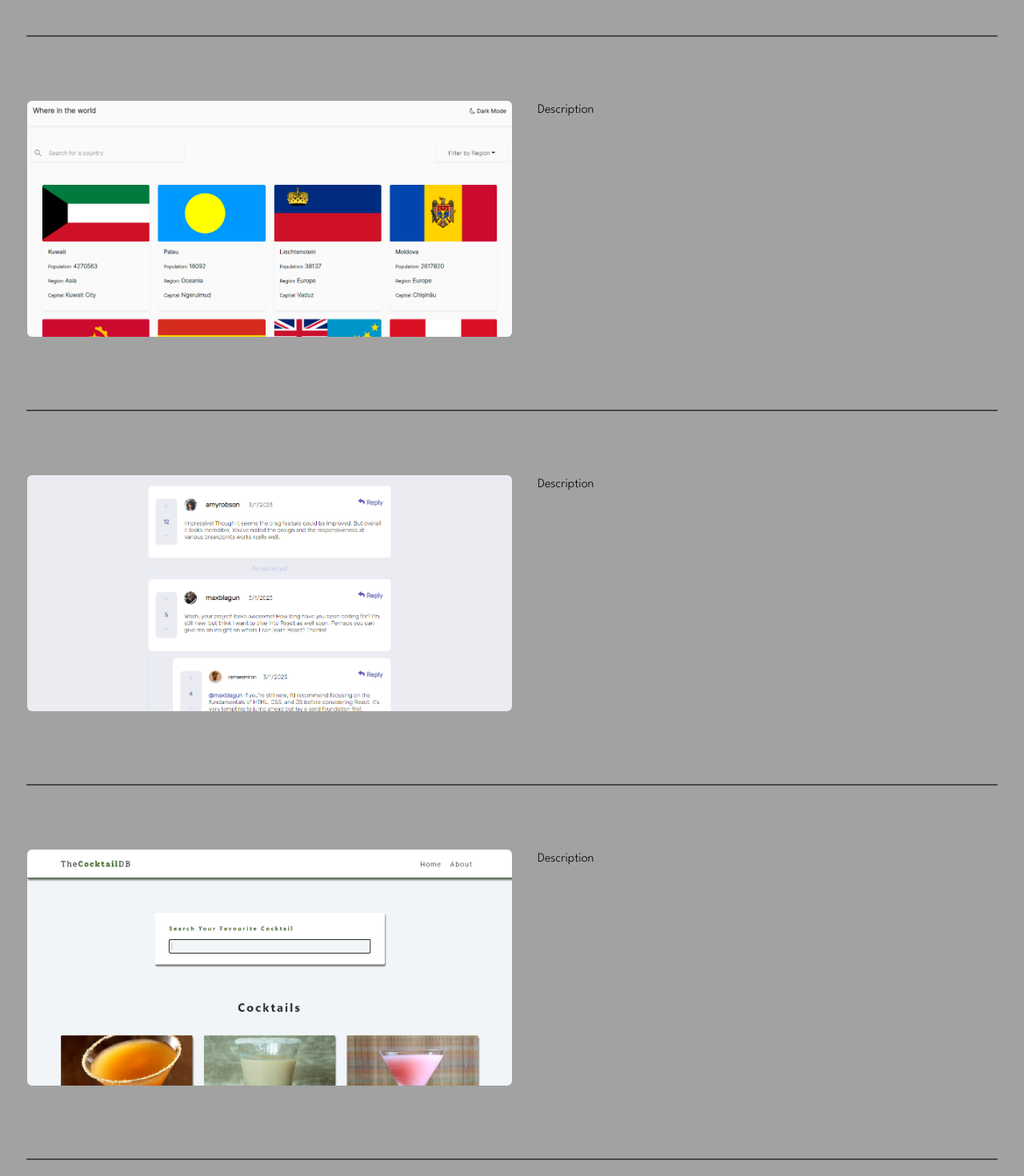
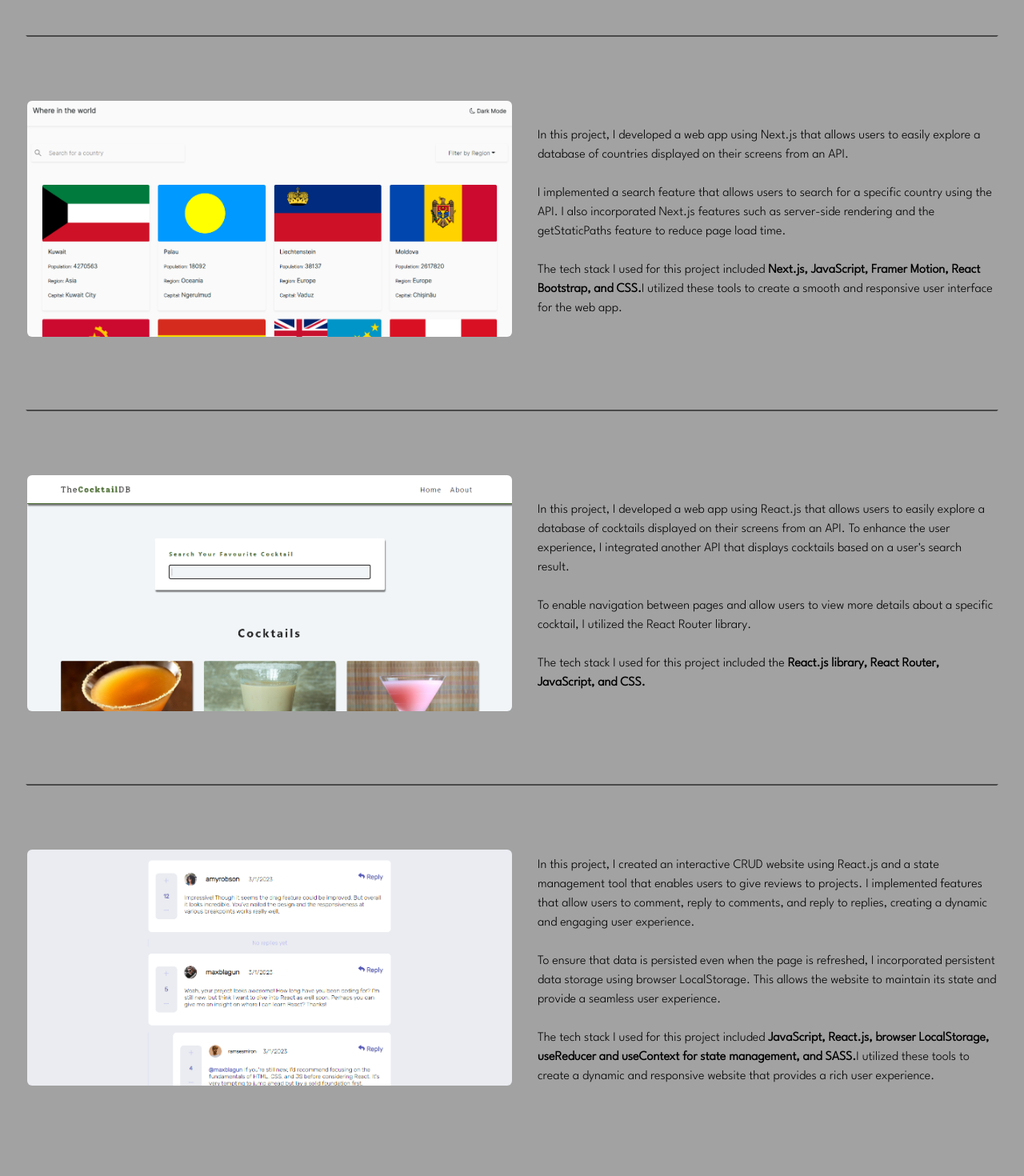
Before and after one commit to SiR-PENt/folio-me, a Next.js app: page / in a window 1280 px wide. Shown: the part 1800-3270 px from the top of the page at 80% size. Built offline with nearby package versions, Linux system fonts and the light colour scheme.

Commit message:
portfolio descriptions

```diff
--- a/components/About.jsx
+++ b/components/About.jsx
@@ -1,6 +1,6 @@
-import { motion } from 'framer-motion';
+import { motion } from 'framer-motion'
 import { useRef } from 'react';
-import Test from './Test';
+
 export function Header( { children } ) {
 
     return (
@@ -18,9 +18,10 @@ export default function Profile() {
     const scrollRef = useRef(null);
 
     return (
-        <section className='py-20 md:py-0 lg:h-screen md:flex md:items-center md:justify-center'>
+        <section
+        className='py-20 md:py-0 lg:h-screen md:flex md:items-center md:justify-center'>
         <div className='z-20 -rotate-[8deg] w-[110%] bg-primary h-96 absolute -top-36 mt-2'/>
-              <Test/>
+              {/* <Test/> */}
         <motion.div
          viewport={{ root: scrollRef }}
          className='px-8 relative z-30'>
--- a/components/Contact.jsx
+++ b/components/Contact.jsx
@@ -31,33 +31,33 @@ export default function Contact() {
             <div>
                 <div className="flex justify-center">
                <p className="md:text-2xl transition-color ease-out duration-300
-                 font-bold tracking-wide hover:text-black cursor-pointer my-6">
+                 font-bold tracking-wide hover:opacity-50 transition-opacity ease-out duration-1000 cursor-pointer my-6">
                 Olasunkanmiibalogun@gmail.com
                </p>
                 </div>
             <ul className="flex space-x-2 justify-center text-secondary">
 
-            <li className="text-2xl hover:text-primary cursor-pointer">
+            <li className="text-2xl hover:opacity-50 cursor-pointer transition-opacity ease-out duration-1000">
                 <a href="mailto:olasunkanmiibalogun@gmail.com?subject=Hello Olasunkanmi,...">
                 <HiMail/>
                 </a>
             </li>
 
-            <li className="text-2xl hover:text-primary cursor-pointer">
+            <li className="text-2xl hover:opacity-50 cursor-pointer transition-opacity ease-out duration-1000">
                 <a href='https://www.linkedin.com/in/olasunkanmi-balogun-23b3a4202/'
                 target='_blank' rel='noopener noreferrer'>
                 <AiFillLinkedin/>
                 </a>
             </li>
 
-            <li className="text-2xl hover:text-primary cursor-pointer">
+            <li className="text-2xl hover:opacity-50 cursor-pointer transition-opacity ease-out duration-1000">
             <a href='https://github.com/SiR-PENt'
             target='_blank' rel='noopener noreferrer'>
                 <AiFillGithub/>
             </a>
             </li>
 
-            <li className="text-2xl hover:text-primary cursor-pointer">
+            <li className="text-2xl hover:opacity-50 cursor-pointer transition-opacity ease-out duration-1000">
             <a href='https://twitter.com/SiR_PENtt'
             target='_blank' rel='noopener noreferrer'>
                 <AiOutlineTwitter/>
--- a/components/Portfolio.jsx
+++ b/components/Portfolio.jsx
@@ -1,35 +1,62 @@
 import Image from "next/legacy/image"
 import cocktail from '../public/assets/images/Cocktails.png'
-import spaceTourism from '../public/assets/images/space-tourism-website.png'
 import restCountries from '../public/assets/images/rest-countries.png'
 import interacty from '../public/assets/images/interacty.png'
 import { Header } from "./About"
-import { motion, useScroll } from 'framer-motion'
+import { motion } from 'framer-motion'
 
 export function PortfolioCard({ children, className, href }) {
-    const { scrollY } = useScroll()
 
     return (
-        <a
+        <motion.a
          href={href} target='_blank' rel='noopener noreferrer'>
-        <motion.div
-              style={{ x: scrollY }}
-              transition={{ duration: .5 }}
+        <div
         className={`${className} py-8 md:py-20 border-2 border-x-transparent border-t-secondary
         border-b-transparent flex flex-col md:flex-row overflow-hidden`}>
             {children}
-        </motion.div>
-        </a>
+        </div>
+        </motion.a>
     )
 }
 
 export function ImageContainer({src}) {
     return (
-        <div className="w-[100%] md:w-[50%]">
+        <motion.div
+        initial={{
+            x: -100,
+            opacity: 0
+        }}
+        whileInView={{
+            x: 0,
+            opacity: 1
+        }}
+        transition={{ type:'spring',
+         ease: 'easeOut', duration: .7, stiffness: 100, }}
+        className="w-[100%] md:w-[50%]">
         <Image src={src}
          alt={`Image for ${src}`}
-         className="rounded-md"/>
-        </div>
+         className="rounded-md border"/>
+        </motion.div>
+    )
+}
+
+export function PortfolioDescription({ children }) {
+
+    return (
+     <motion.div
+     className="flex items-center md:w-[50%] md:pl-8"
+     initial={{
+        x: 100,
+        opacity: 0
+    }}
+    whileInView={{
+        x: 0,
+        opacity: 1
+    }}
+    transition={{ type:'spring', delay:.5, ease: 'easeOut', duration: .7, stiffness: 100, }}
+     >
+        { children }
+     </motion.div>
     )
 }
 
@@ -56,40 +83,70 @@ export default function Portfolio() {
 
            <PortfolioCard href='https://rest-country-apis.vercel.app'>
             <ImageContainer src={restCountries}/>
-            <div className="md:pl-8">
-                <p>
-                    Description
+            <PortfolioDescription>
+                <p className="">
+                In this project, I developed a web app using Next.js that allows users to easily explore a database
+                of countries displayed on their screens from an API.
+                <br/>
+                <br/>
+                I implemented a search feature that
+                allows users to search for a specific country using the API.
+                I also incorporated Next.js features such as server-side rendering
+                and the getStaticPaths feature to reduce page load time.
+                <br/>
+                <br/>
+                The tech stack I used for this project included
+                <b>
+                {' '}Next.js, JavaScript, Framer Motion, React Bootstrap, and CSS.
+                </b>
+                I utilized these tools to create a smooth and responsive user interface for the web app.
                 </p>
-            </div>
+            </PortfolioDescription>
            </PortfolioCard>
 
 
-           <PortfolioCard href='https://interacty.netlify.app'>
-            <ImageContainer src={interacty}/>
-            <div className="md:pl-8">
-                <p>
-                    Description
-                </p>
-            </div>
-           </PortfolioCard>
-
             <PortfolioCard href='https://cocktaildb-prj.netlify.app'>
              <ImageContainer src={cocktail}/>
-            <div className="md:pl-8">
+             <PortfolioDescription>
                  <p>
-                    Description
+                 In this project, I developed a web app using React.js that allows users to easily
+                 explore a database of cocktails displayed on their screens from an API.
+                 To enhance the user experience, I integrated another API that displays cocktails based on a user's search result.
+                 <br/>
+                 <br/>
+                 To enable navigation between pages and allow users to view more details
+                 about a specific cocktail, I utilized the React Router library.
+                 <br/>
+                 <br/>
+                 The tech stack I used for this project included the
+                 <b>{' '}React.js library, React Router, JavaScript, and CSS.</b>
                  </p>
-            </div>
+             </PortfolioDescription>
             </PortfolioCard>
 
 
-           <PortfolioCard className='border-b-secondary' href='https://space-de-tourism.netlify.app'>
-            <ImageContainer src={spaceTourism}/>
-            <div className="pl-8">
+           <PortfolioCard
+           className='border-b-secondary'
+           href='https://interacty.netlify.app'>
+            <ImageContainer src={interacty}/>
+            <PortfolioDescription>
                 <p>
-                    Description
+                In this project, I created an interactive CRUD website using React.js and
+                a state management tool that enables users to give reviews to projects.
+                I implemented features that allow users to comment,
+                reply to comments, and reply to replies, creating a dynamic and engaging user experience.
+                <br/>
+                <br/>
+                To ensure that data is persisted even when the page is refreshed,
+                I incorporated persistent data storage using browser LocalStorage.
+                This allows the website to maintain its state and provide a seamless user experience.
+                <br/>
+                <br/>
+                The tech stack I used for this project included <b>JavaScript, React.js, browser LocalStorage,
+                useReducer and useContext for state management, and SASS.</b>
+                I utilized these tools to create a dynamic and responsive website that provides a rich user experience.
                 </p>
-            </div>
+            </PortfolioDescription>
            </PortfolioCard>
           </section>
 
--- a/components/Test.jsx
+++ b/components/Test.jsx
@@ -1,19 +1,34 @@
-import { motion, useScroll } from 'framer-motion'
-import { useEffect } from 'react'
+import { motion, useMotionValue } from 'framer-motion'
+import {  useEffect, useRef } from 'react'
 
-export default function Test() {
-  const { scrollY } = useScroll()
+export default function MyComponent() {
+  const elementRef = useRef(null)
+  const x = useMotionValue(0)
 
   useEffect(() => {
-    console.log(scrollY)
-  }, [scrollY])
+    const handleScroll = () => {
+      const elementRect = elementRef.current.getBoundingClientRect()
+      const viewportHeight = window.innerHeight
 
+      if (elementRect.top < viewportHeight && elementRect.top > 0) {
+        x.set(5)
+    //   } else if (elementRect.top < 0) {
+    //     x.set(elementRect.top / viewportHeight)
+    //   } else if (elementRect.bottom > viewportHeight) {
+    //     x.set(-(elementRect.bottom - viewportHeight) / viewportHeight)
+    //   }
+      console.log(x)
+    }}
+
+    window.addEventListener('scroll', handleScroll)
+    return () => window.removeEventListener('scroll', handleScroll)
+  }, [])
 
   return (
-    <motion.div
-      style={{ x: scrollY }}
-      transition={{ duration: 5 }}>
-      My element
+    <motion.div style={{ x }}
+    trasition={{delay: 2, duration:1}}
+    >
+      <div ref={elementRef}>My element</div>
     </motion.div>
   )
 }
```
Lines whose indentation alone changed are shown as unchanged.
